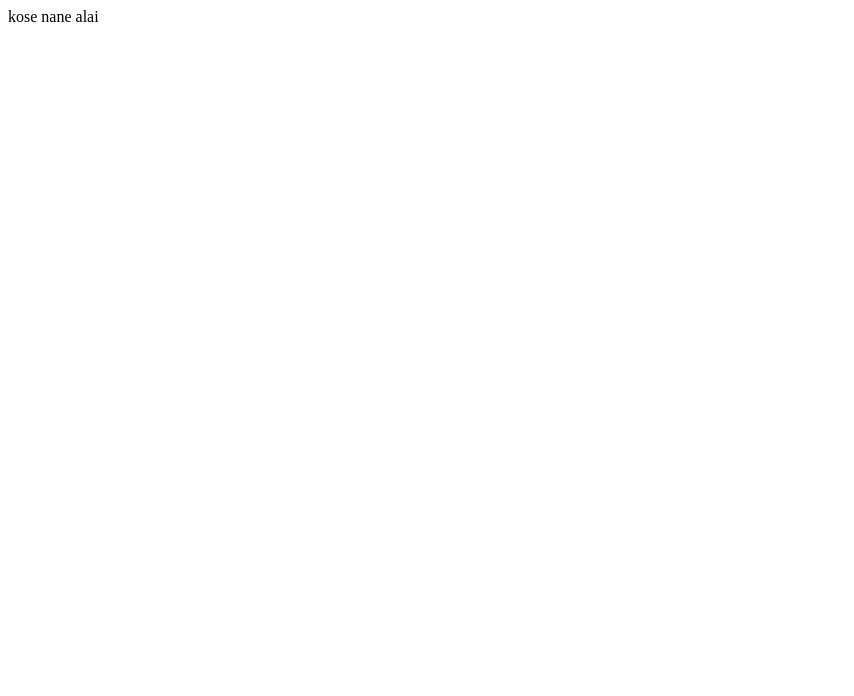
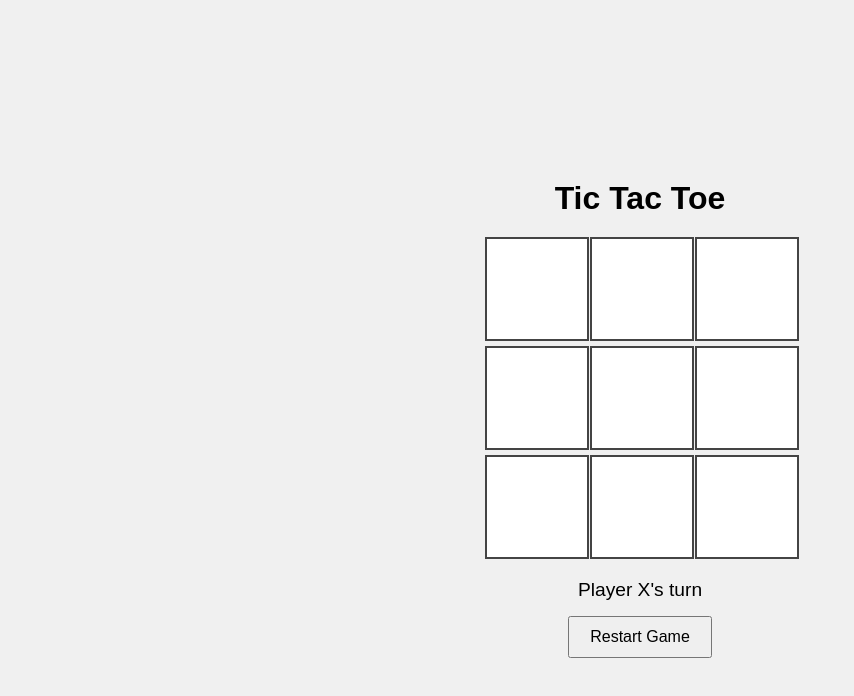
Before and after one commit to SolCav/SolCav.github.io, a plain HTML site: page index.html in a window 1280 px wide. Shown: the whole page, without its empty margins (0-854 px from the left). Drawn offline with Linux system fonts and the light colour scheme.

Commit message:
Update index.html

```diff
--- a/index.html
+++ b/index.html
@@ -1,11 +1,114 @@
 <!DOCTYPE html>
 <html lang="en">
 <head>
-    <meta charset="UTF-8">
-    <meta name="viewport" content="width=device-width, initial-scale=1.0">
-    <title>Document</title>
+  <meta charset="UTF-8">
+  <title>Tic Tac Toe</title>
+  <style>
+    body {
+      font-family: Arial, sans-serif;
+      display: flex;
+      flex-direction: column;
+      align-items: center;
+      justify-content: center;
+      height: 100vh;
+      background-color: #f0f0f0;
+    }
+    h1 {
+      margin-bottom: 20px;
+    }
+    .board {
+      display: grid;
+      grid-template-columns: repeat(3, 100px);
+      gap: 5px;
+    }
+    .cell {
+      width: 100px;
+      height: 100px;
+      background-color: white;
+      display: flex;
+      align-items: center;
+      justify-content: center;
+      font-size: 2.5rem;
+      cursor: pointer;
+      border: 2px solid #444;
+    }
+    .cell:hover {
+      background-color: #e0e0e0;
+    }
+    #status {
+      margin-top: 20px;
+      font-size: 1.2rem;
+    }
+    button {
+      margin-top: 15px;
+      padding: 10px 20px;
+      font-size: 1rem;
+    }
+  </style>
 </head>
 <body>
- kose nane alai
+  <h1>Tic Tac Toe</h1>
+  <div class="board" id="board"></div>
+  <div id="status">Player X's turn</div>
+  <button onclick="resetGame()">Restart Game</button>
+
+  <script>
+    const board = document.getElementById('board');
+    const statusDiv = document.getElementById('status');
+    let currentPlayer = 'X';
+    let cells = Array(9).fill(null);
+    let gameActive = true;
+
+    function checkWinner() {
+      const winPatterns = [
+        [0,1,2],[3,4,5],[6,7,8], // rows
+        [0,3,6],[1,4,7],[2,5,8], // cols
+        [0,4,8],[2,4,6]          // diagonals
+      ];
+      for (let pattern of winPatterns) {
+        const [a,b,c] = pattern;
+        if (cells[a] && cells[a] === cells[b] && cells[b] === cells[c]) {
+          return cells[a];
+        }
+      }
+      if (!cells.includes(null)) return 'Draw';
+      return null;
+    }
+
+    function handleClick(i) {
+      if (!gameActive || cells[i]) return;
+      cells[i] = currentPlayer;
+      renderBoard();
+      const result = checkWinner();
+      if (result) {
+        gameActive = false;
+        statusDiv.textContent = result === 'Draw' ? "It's a draw!" : `Player ${result} wins!`;
+      } else {
+        currentPlayer = currentPlayer === 'X' ? 'O' : 'X';
+        statusDiv.textContent = `Player ${currentPlayer}'s turn`;
+      }
+    }
+
+    function renderBoard() {
+      board.innerHTML = '';
+      cells.forEach((cell, i) => {
+        const div = document.createElement('div');
+        div.className = 'cell';
+        div.textContent = cell || '';
+        div.addEventListener('click', () => handleClick(i));
+        board.appendChild(div);
+      });
+    }
+
+    function resetGame() {
+      cells = Array(9).fill(null);
+      currentPlayer = 'X';
+      gameActive = true;
+      statusDiv.textContent = "Player X's turn";
+      renderBoard();
+    }
+
+    renderBoard();
+  </script>
 </body>
 </html>
```
